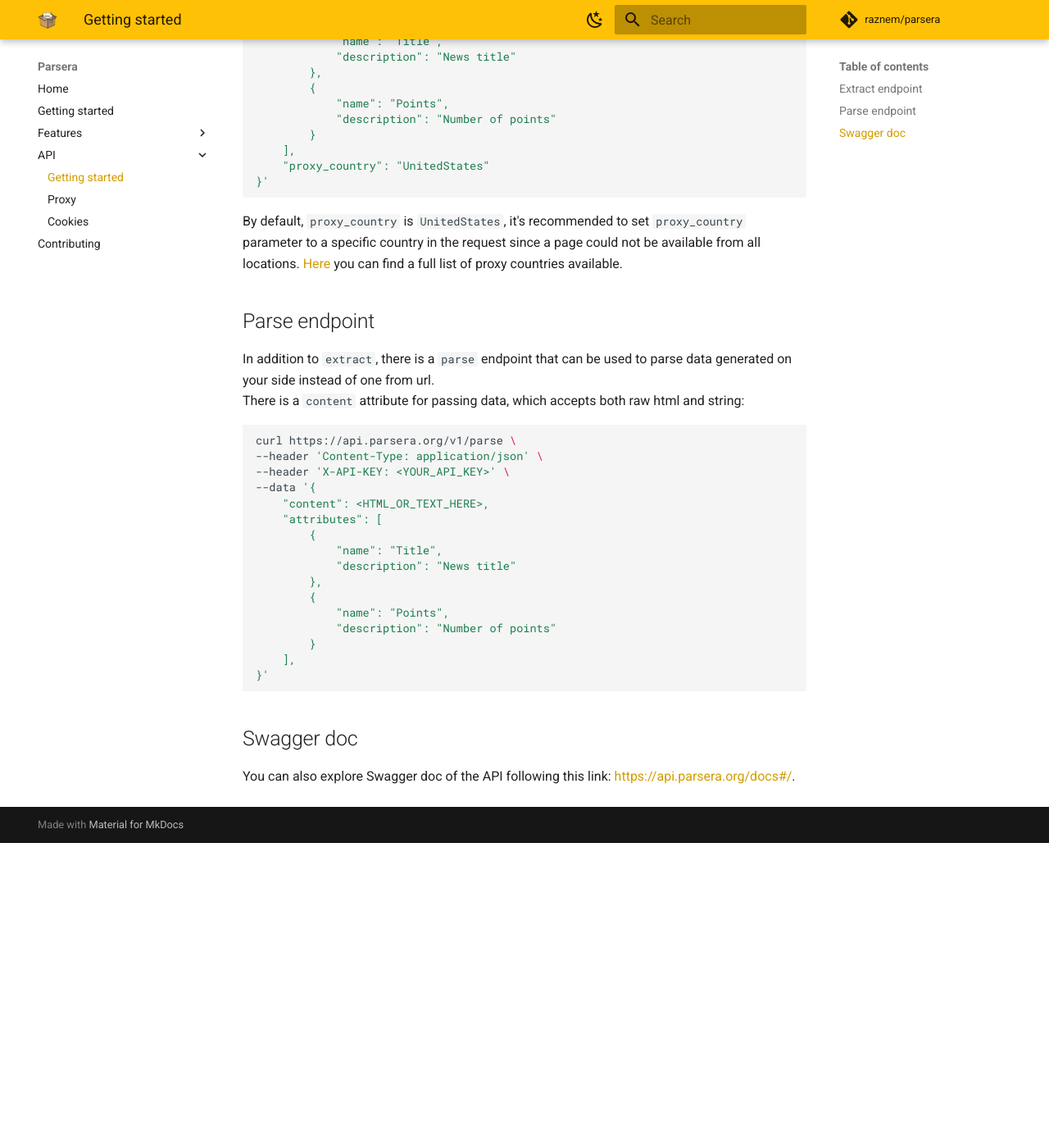
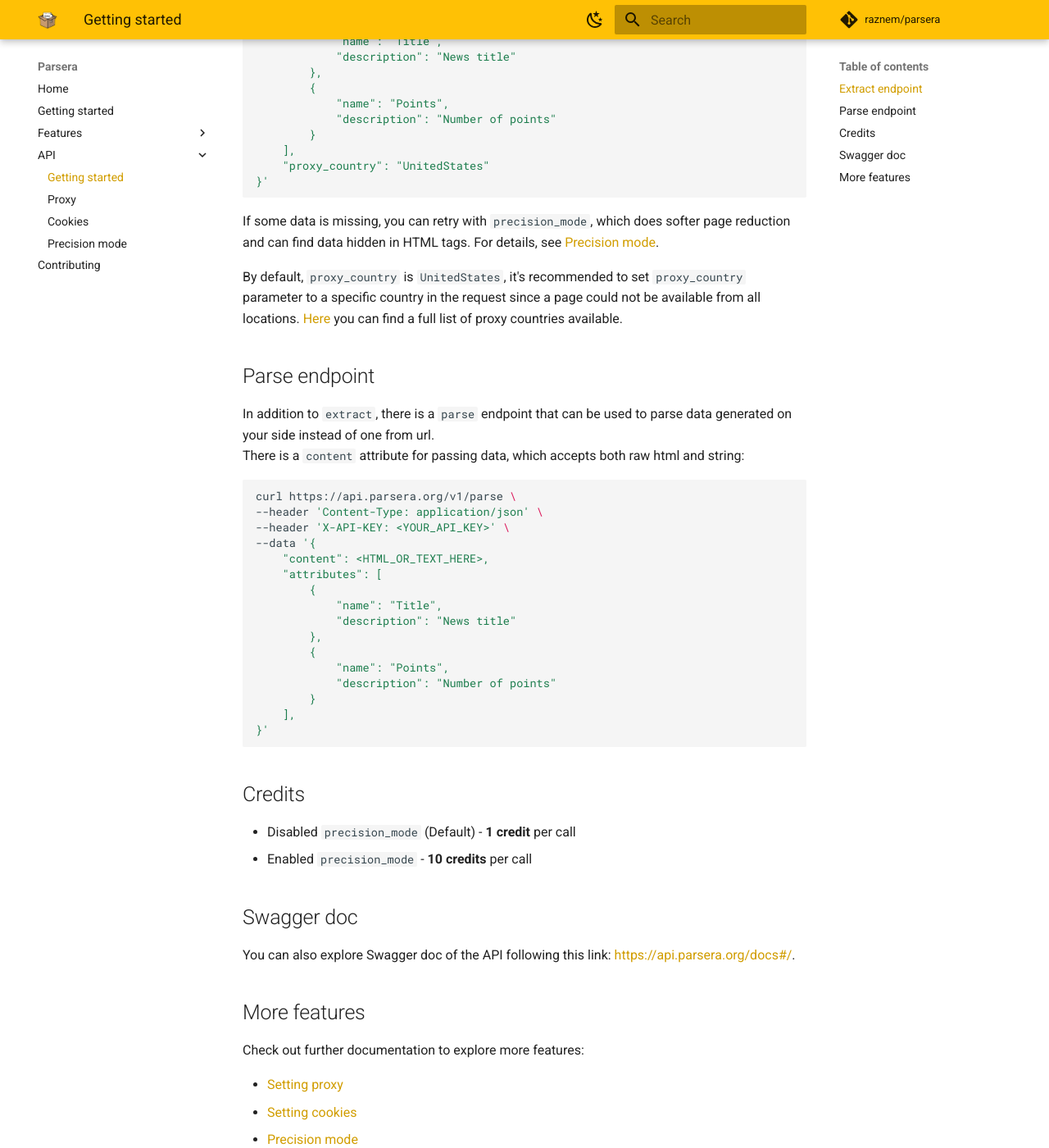
Before and after one commit to raznem/parsera, an MkDocs documentation site: the page built from docs/api/getting-started.md, in a window 1280 px wide and 1400 px high, scrolled down 441 px. Shown: the whole window at 82% size. Built offline with MkDocs 1.6.1 and Material for MkDocs 9.7.7, drawn with Linux system fonts in a browser that asks for light colours; comment, search, counter and statistics services are not loaded; before the commit the page ends 1469 px from its top, so only the background shows below that.

Commit message:
API precision mode documentation

````diff
--- a/docs/api/getting-started.md
+++ b/docs/api/getting-started.md
@@ -25,6 +25,8 @@ curl https://api.parsera.org/v1/extract \
 }'
 ```
 
+If some data is missing, you can retry with `precision_mode`, which does softer page reduction and can find data hidden in HTML tags. For details, see [Precision mode](api/precision-mode.md).
+
 By default, `proxy_country` is `UnitedStates`, it's recommended to set `proxy_country` parameter to a specific country in the request since a page could not be available from all locations. [Here](proxy.md) you can find a full list of proxy countries available.
 
 ## Parse endpoint
@@ -50,7 +52,19 @@ curl https://api.parsera.org/v1/parse \
 }'
 ```
 
+## Credits
+- Disabled `precision_mode` (Default) - **1 credit** per call
+- Enabled `precision_mode` - **10 credits** per call
+
 
 ## Swagger doc
 
 You can also explore Swagger doc of the API following this link: [https://api.parsera.org/docs#/](https://api.parsera.org/docs#/).
+
+## More features
+
+Check out further documentation to explore more features:
+
+- [Setting proxy](proxy.md)
+- [Setting cookies](cookies.md)
+- [Precision mode](precision-mode.md)
--- a/mkdocs.yml
+++ b/mkdocs.yml
@@ -39,6 +39,7 @@ nav:
     - Getting started: api/getting-started.md
     - Proxy: api/proxy.md
     - Cookies: api/cookies.md
+    - Precision mode: api/precision-mode.md
   - Contributing: contributing.md
 
 markdown_extensions:
````
Also changed, not shown: docs/api/precision-mode.md (added, +23 -0 lines).
